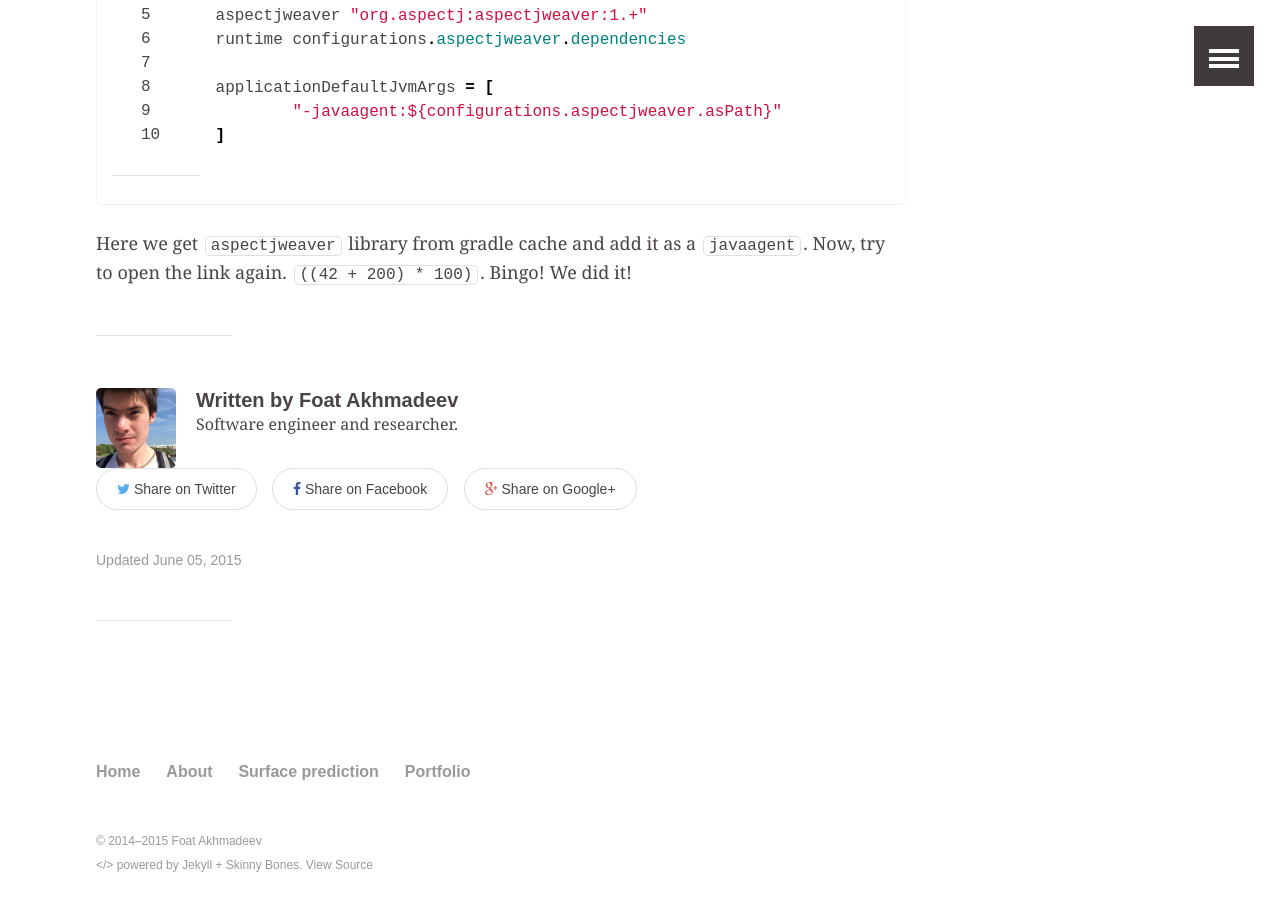
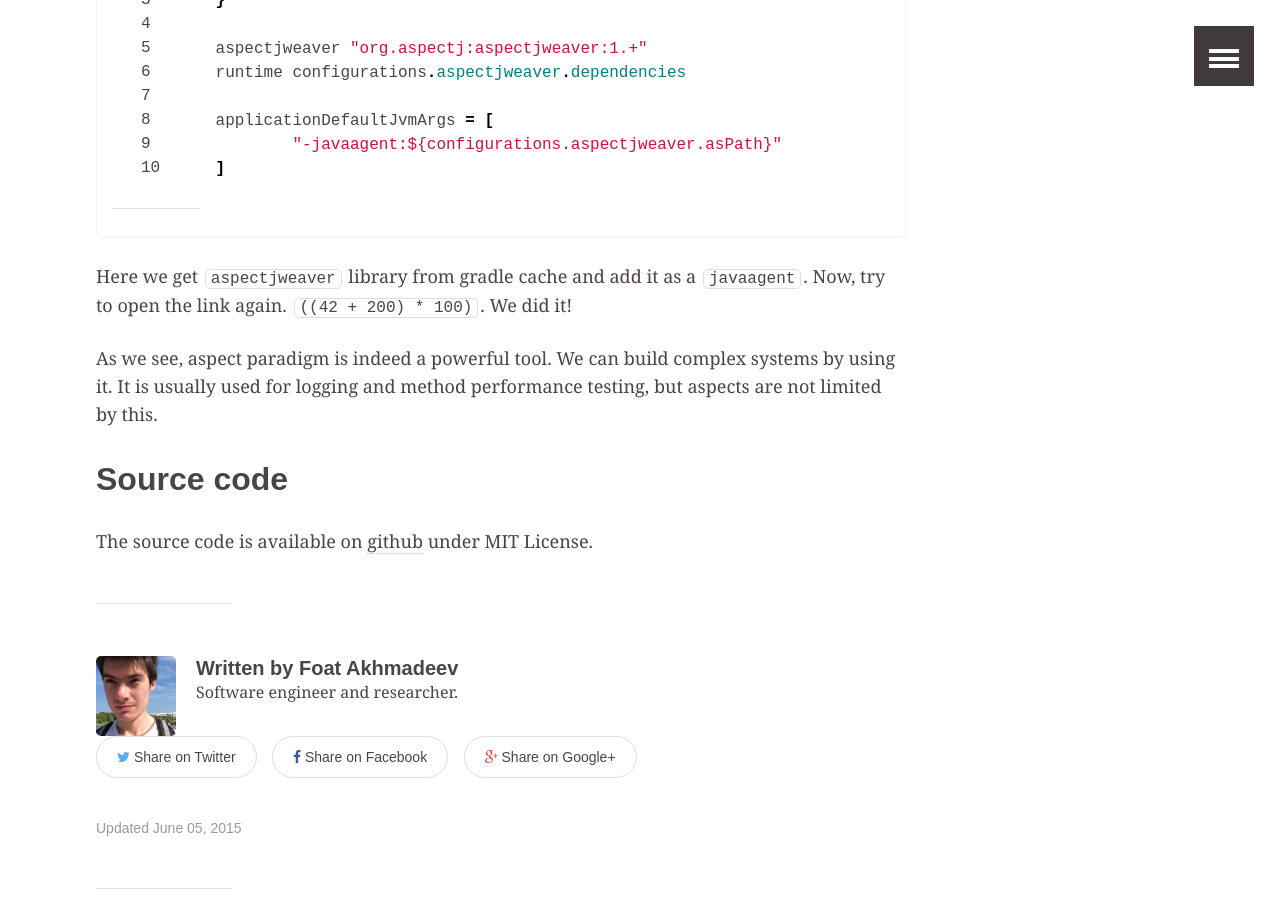
Before and after one commit to Foat/foat.github.io, a Jekyll site: the page built from _posts/articles/2015-06-02-java-aspects-using-spring-aop-and-aspectj.markdown, in a window 1280 px wide and 900 px high, scrolled down 5315 px. Built offline with Jekyll 4.4.1, drawn with Linux system fonts in a browser that asks for light colours; comment, search, counter and statistics services are not loaded; some of the changed text lies outside the part shown.

Commit message:
tags for all articles, source code for java-aspects

```diff
--- a/_posts/articles/2015-06-02-java-aspects-using-spring-aop-and-aspectj.markdown
+++ b/_posts/articles/2015-06-02-java-aspects-using-spring-aop-and-aspectj.markdown
@@ -4,7 +4,7 @@
 modified:
 categories: articles
 excerpt:
-tags: []
+tags: [java, gradle, aspectj, spring aop, spring boot, source code, spring, spring framework]
 image:
   feature:
   teaser:
@@ -162,7 +162,12 @@
 {% endhighlight %}
 
 Here we get `aspectjweaver` library from gradle cache and add it as a `javaagent`. Now, try to open the link again.
-`((42 + 200) * 100)`. Bingo! We did it!
+`((42 + 200) * 100)`. We did it!
+
+As we see, aspect paradigm is indeed a powerful tool. We can build complex systems by using it. It is usually used for logging and method performance testing, but aspects are not limited by this.
+
+## Source code
+The source code is available on [github](https://github.com/Foat/articles/tree/master/java-aspects) under MIT License.
 
 [Aspect-oriented paradigm]: http://en.wikipedia.org/wiki/Aspect-oriented_programming
 [Gradle]: https://gradle.org
```
Also changed, not shown: other parts of _posts/articles/2015-06-02-java-aspects-using-spring-aop-and-aspectj.markdown (+1 -1 lines), _posts/portfolio/2013-06-28-java+web=love.md (+1 -1 lines), _posts/portfolio/2014-09-01-sign-recognition.md (+1 -1 lines), _posts/portfolio/2014-11-23-surface-prediction.md (+1 -1 lines).
